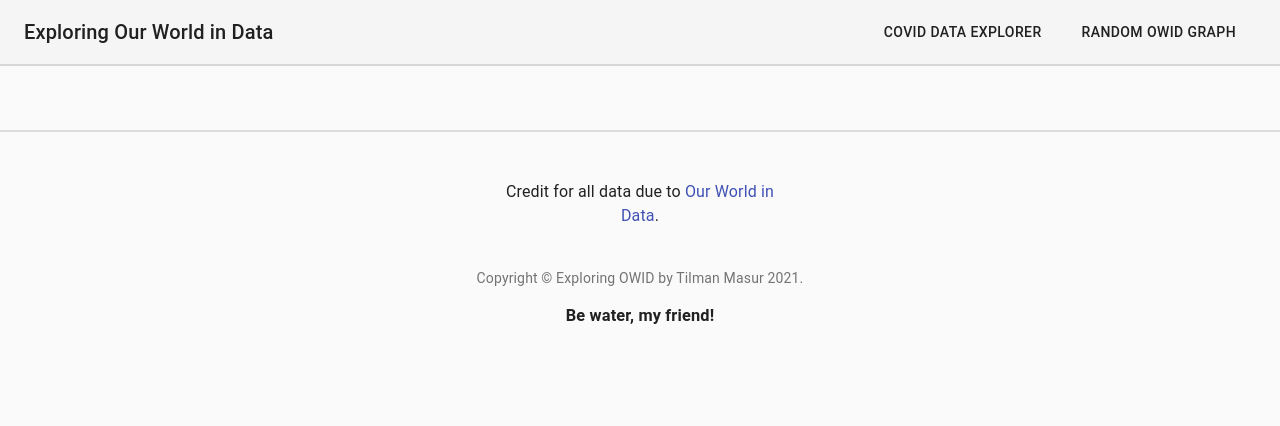
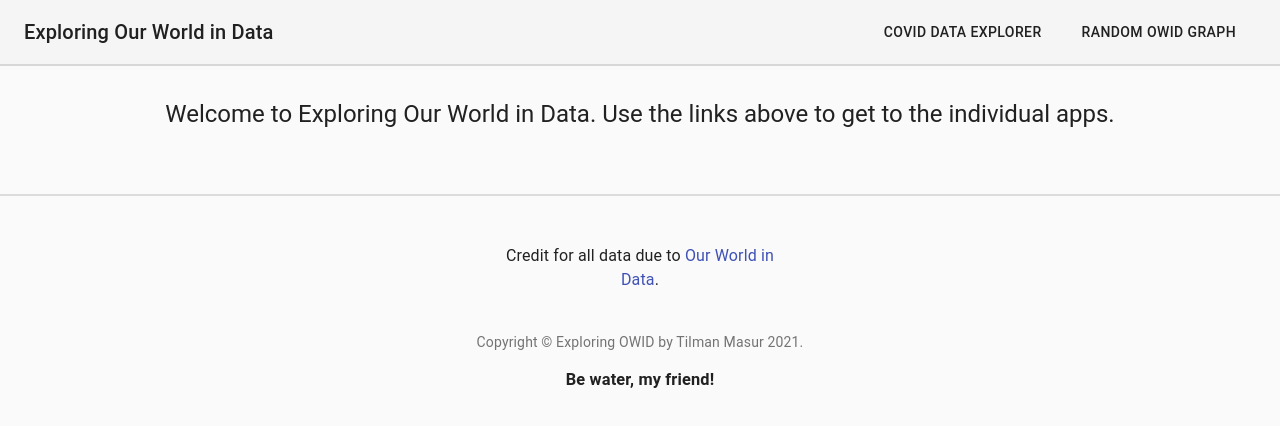
Before and after one commit to masurt/corona-data-search, a React (Create React App) app: page / in a window 1280 px wide. Shown: the top 426 px of the page. Built offline with nearby package versions, Linux system fonts and the light colour scheme.

Commit message:
added component with welcome text for root page

```diff
--- a/src/App.js
+++ b/src/App.js
@@ -7,10 +7,11 @@ import {
 } from "react-router-dom";
 
 
+import {HomePage} from "./components/HomePage"
+import {TopBar} from "./components/TopBar"
+import {BottomBar} from "./components/BottomBar"
 import {CovidDataExplorer} from "./components/CovidDataExplorer.tsx"
 import {RandomOWIDGraph} from "./components/RandomOWIDGraph.tsx"
-import {TopBar} from "./components/TopBar"
-import {BottomBar} from "./components/BottomBar"
 
 function App() {
 
@@ -19,6 +20,9 @@ function App() {
       <TopBar/>
       <Router>
         <Switch>
+          <Route exact path="/">
+            <HomePage/>
+          </Route>
           <Route path="/covid-explorer">
             <CovidDataExplorer/>
           </Route>
--- /dev/null
+++ b/src/components/HomePage.tsx
@@ -0,0 +1,16 @@
+import { Typography, Container } from "@material-ui/core";
+
+import React from "react";
+
+export function HomePage() {
+  return (
+    <>
+      <Container>
+        <Typography variant="h5">
+          Welcome to Exploring Our World in Data. Use the links above to get to
+          the individual apps.
+        </Typography>
+      </Container>
+    </>
+  );
+}
```
